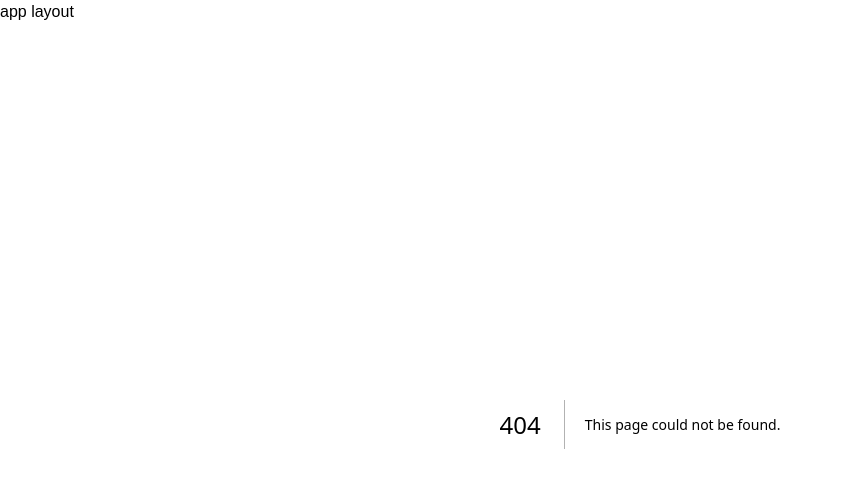
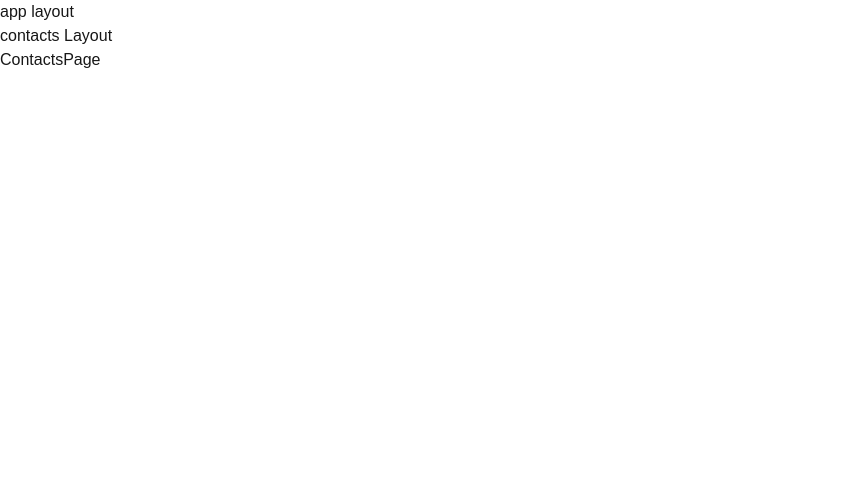
Before and after one commit to OleksandrUntervald/Okten_NextJS, a Next.js app: page /contacts in a window 1280 px wide. Before the commit this address had no page. Shown: the top 488 px of the page, without its empty margins (0-843 px from the left). Built offline with nearby package versions, Linux system fonts and the light colour scheme.

Commit message:
Lesson1-NextJS Group routes

```diff
--- /dev/null
+++ b/src/app/(company)/contacts/layout.tsx
@@ -0,0 +1,18 @@
+import type { Metadata } from 'next';
+import React from 'react';
+
+export const metadata: Metadata = {
+    title: 'ContactsLayout metadata'
+}
+type Props = {children: React.ReactNode};
+
+const ContactsLayout = ({children}: Props) => {
+    return (
+        <div>
+            contacts Layout
+            {children}
+        </div>
+    );
+};
+
+export default ContactsLayout;
--- /dev/null
+++ b/src/app/(company)/contacts/page.tsx
@@ -0,0 +1,11 @@
+import React from 'react';
+
+const ContactsPage = () => {
+    return (
+        <div>
+            ContactsPage
+        </div>
+    );
+};
+
+export default ContactsPage;
```
